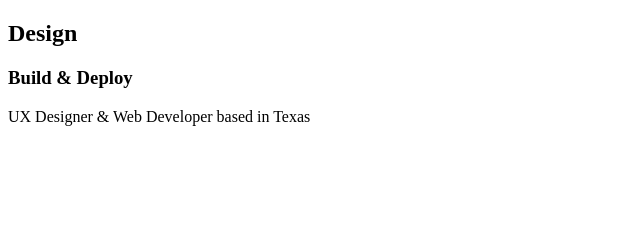
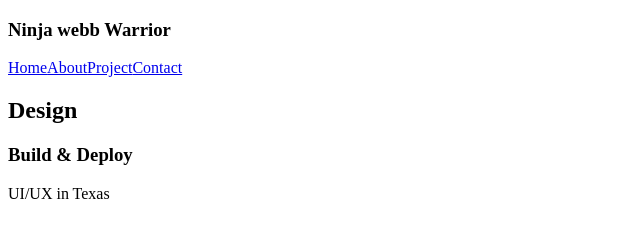
Before and after one commit to adey-px/NetninjaWebWarrior, a Gatsby site: page / in a window 1280 px wide. Shown: the whole page, without its empty margins (0-640 px from the left). Built offline with nearby package versions, Linux system fonts and the light colour scheme; Gatsby itself is replaced by a stand-in of ours.

Commit message:
Navbar: created navbar component

```diff
--- a/package.json
+++ b/package.json
@@ -6,7 +6,7 @@
   "license": "0BSD",
   "scripts": {
     "build": "gatsby build",
-    "develop": "gatsby develop",
+    "dev": "gatsby develop",
     "start": "gatsby develop",
     "serve": "gatsby serve",
     "clean": "gatsby clean",
--- /dev/null
+++ b/src/features/Navbar.js
@@ -0,0 +1,18 @@
+import { Link } from 'gatsby';
+import React from 'react';
+
+const Navbar = function () {
+	return (
+		<nav>
+			<h1>Ninja webb Warrior</h1>
+			<div className='links'>
+				<Link to='/'>Home</Link>
+				<Link to='/about'>About</Link>
+				<Link to='/project'>Project</Link>
+				<Link to='/contact'>Contact</Link>
+			</div>
+		</nav>
+	);
+};
+
+export default Navbar;
--- a/src/pages/index.js
+++ b/src/pages/index.js
@@ -1,12 +1,14 @@
 import * as React from 'react';
+import Navbar from '../features/Navbar';
 
 export default function Home() {
 	return (
 		<section>
+			<Navbar />
 			<div>
 				<h2>Design</h2>
 				<h3>Build & Deploy</h3>
-				<p>UX Designer & Web Developer based in Texas</p>
+				<p>UI/UX in Texas</p>
 			</div>
 		</section>
 	);
```
Also changed, not shown: src/pages/contact.js (added, +7 -0 lines), src/pages/project.js (added, +7 -0 lines).
